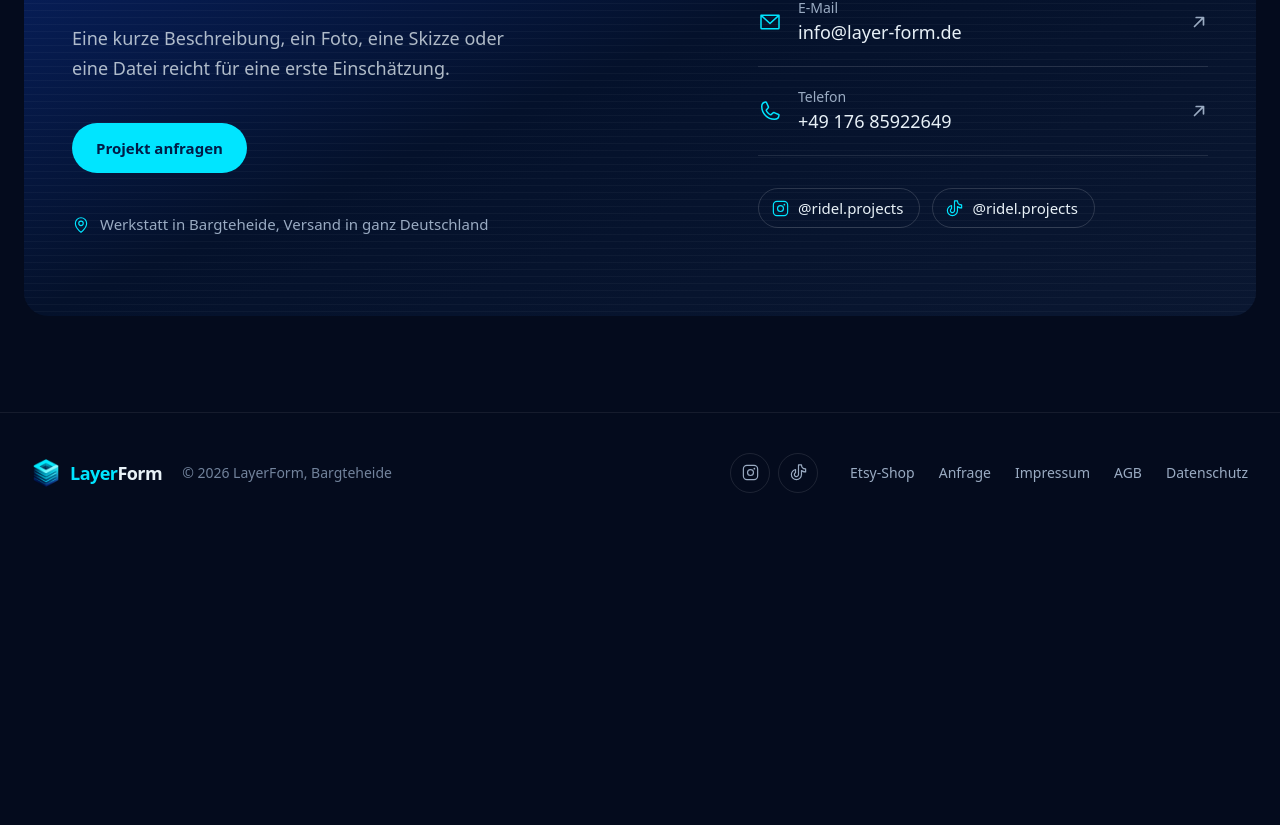
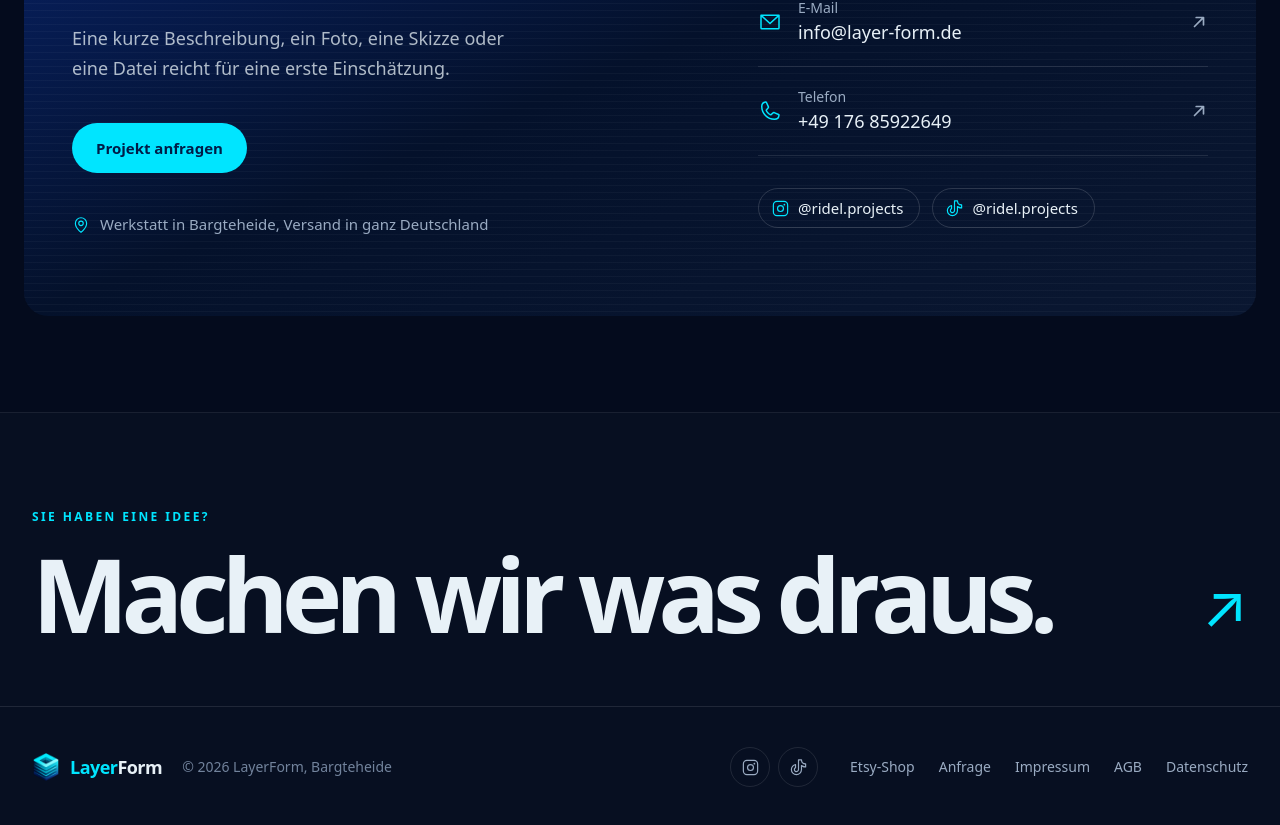
Before and after one commit to LayerInForm/LayerForm, a React (Vite) app: page / in a window 1280 px wide. Shown: the part 8913-9738 px from the top of the page. Before the commit the page ends 9446 px from the top, so only its background shows below. Built offline with nearby package versions, Linux system fonts and the light colour scheme.

Commit message:
redesign: add distinctive oversized project inquiry footer

```diff
--- a/components/Footer.tsx
+++ b/components/Footer.tsx
@@ -16,7 +16,14 @@ const LINKS: { label: string; view: View }[] = [
 ];
 
 export const Footer: React.FC<FooterProps> = ({ setView }) => (
-  <footer className="border-t border-white/[.07] pb-[env(safe-area-inset-bottom)]">
+  <footer className="border-t border-white/[.07] bg-[#070F21] pb-[env(safe-area-inset-bottom)]">
+    <div className="mx-auto max-w-7xl border-b border-white/10 px-5 pb-12 pt-20 md:px-8 md:pb-16 md:pt-24">
+      <p className="text-xs font-semibold uppercase tracking-[.2em] text-cyan">Sie haben eine Idee?</p>
+      <button onClick={() => setView('inquiry')} className="group mt-5 flex w-full items-end justify-between gap-4 text-left">
+        <span className="text-[clamp(2.9rem,8vw,7.5rem)] font-semibold leading-[.95] tracking-[-.07em] text-fg transition-colors group-hover:text-cyan">Machen wir was draus.</span>
+        <span aria-hidden="true" className="mb-2 text-4xl text-cyan transition-transform group-hover:-translate-y-1 group-hover:translate-x-1 md:text-6xl">↗</span>
+      </button>
+    </div>
     <div className="mx-auto flex max-w-7xl flex-col gap-8 px-5 py-10 md:flex-row md:items-center md:justify-between md:px-8">
       <div className="flex flex-col gap-2 md:flex-row md:items-center md:gap-5">
         <BrandLogo size="sm" />
```
